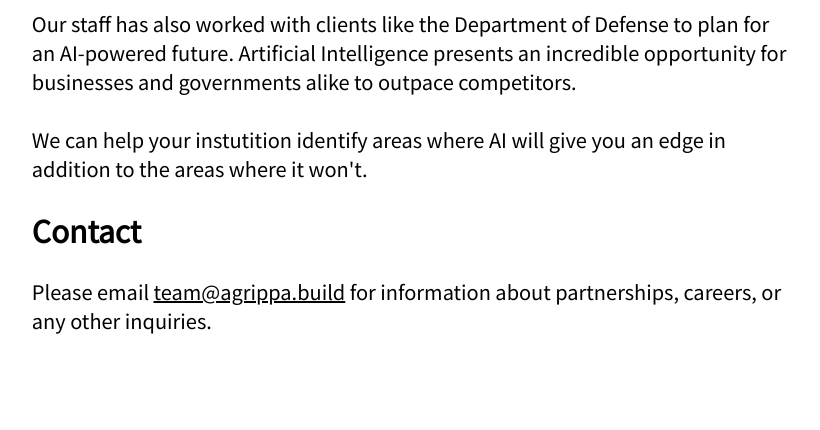
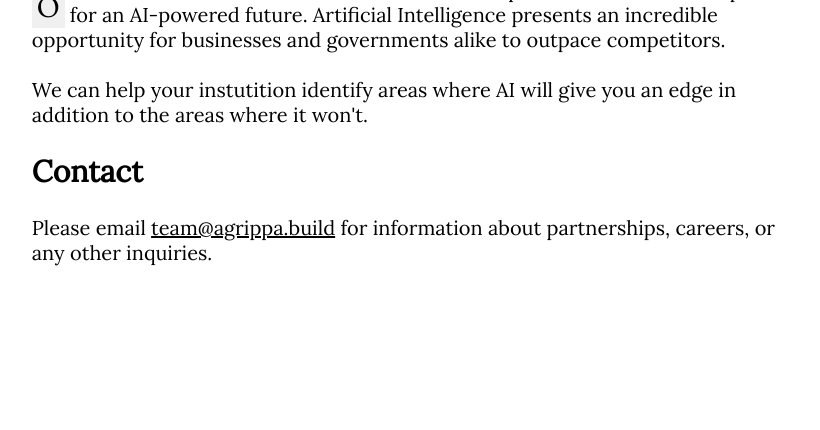
Before and after one commit to US-Artificial-Intelligence/usai-landing, a plain HTML site: page index.html in a window 1280 px wide. Shown: the part 609-1039 px from the top of the page, without its empty margins (229-1049 px from the left). After the commit the page ends 957 px from the top, so only its background shows below. Drawn offline with nearby package versions, Linux system fonts and the light colour scheme.

Commit message:
drop caps and serifs

```diff
--- a/index.html
+++ b/index.html
@@ -3,9 +3,16 @@
     <meta name="viewport" content="width=device-width, initial-scale=1.0">
     <link rel="preconnect" href="https://fonts.gstatic.com">
     <link href="https://fonts.googleapis.com/css2?family=Noto+Sans+JP&display=swap" rel="stylesheet">
+
+    <link rel="preconnect" href="https://fonts.googleapis.com">
+    <link href="https://fonts.googleapis.com/css2?family=Lora&display=swap" rel="stylesheet">
+
+
+    <link href="https://fonts.googleapis.com/css2?family=EB+Garamond&display=swap" rel="stylesheet">
+
     <style>
         body {
-            font-family: 'Noto Sans JP', sans-serif;
+            font-family: 'Lora', sans-serif;
             /*background-color: #39424e;
             color: #eeeeee;*/
             background-color: white;
@@ -66,6 +73,21 @@
         a:active {
             color: inherit;
         }
+        .drop {
+            font-size: 1.5em;
+            float:left;
+            position: relative;
+            top: .25em;
+            background-color: #f0f0f0;
+            color: black;
+            padding-right: 5px;
+            padding-left: 5px;
+            padding-bottom: 2px;
+            padding-top: 2px;
+            margin-bottom: -.25em;
+            margin-right: 5px;
+            font-family: 'EB Garamond';
+        }
     </style>
     <title>U.S. Artificial Intelligence</title>
 </head>
@@ -79,14 +101,13 @@
             <div>
                 U.S. Artificial Intelligence Inc. is an American technology company bringing cutting-edge AI to the next million businesses and institutions.
                 <h2>Products</h2>
-                We are the creators of <a href="https://agrippa.build">Agrippa</a>, a platform for building, visualizing, and sharing AI models.
+                <span class='drop'>W</span>e are the creators of <a href="https://agrippa.build">Agrippa</a>, a platform for building, visualizing, and sharing AI models.
                 See also <a href="http://praetorai.com">Praetor</a>, a fine-tuning data and prompt management tool.
                 <h2>Client Work</h2>
-                Our staff has also worked with clients like the Department of Defense to plan for an AI-powered future.
+                <span class='drop'>O</span>ur staff has also worked with clients like the Department of Defense to plan for an AI-powered future.
                 Artificial Intelligence presents an incredible opportunity for businesses and governments alike to outpace competitors.
                 <br/><br/>
                 We can help your instutition identify areas where AI will give you an edge in addition to the areas where it won't.
-
             </div>
             <h2>
                 Contact
```
